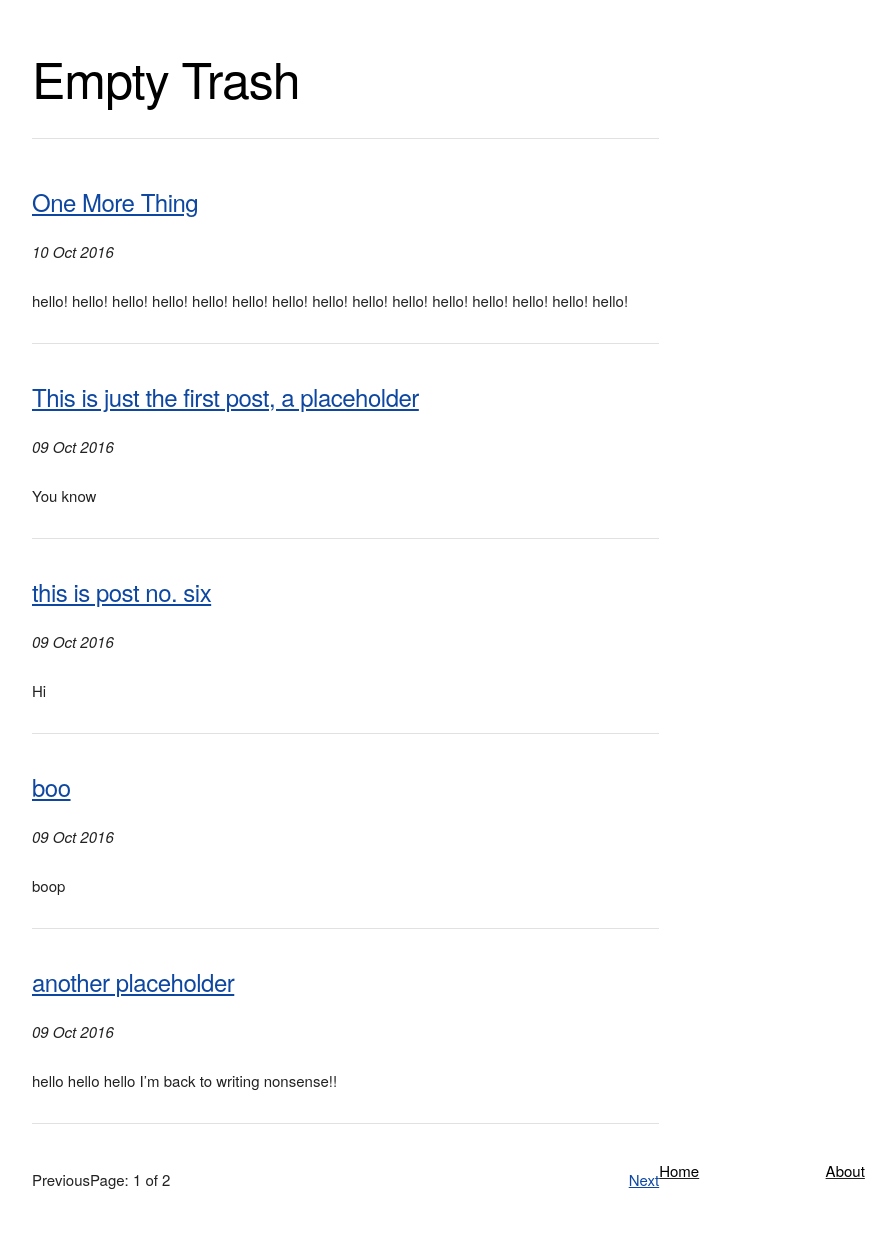
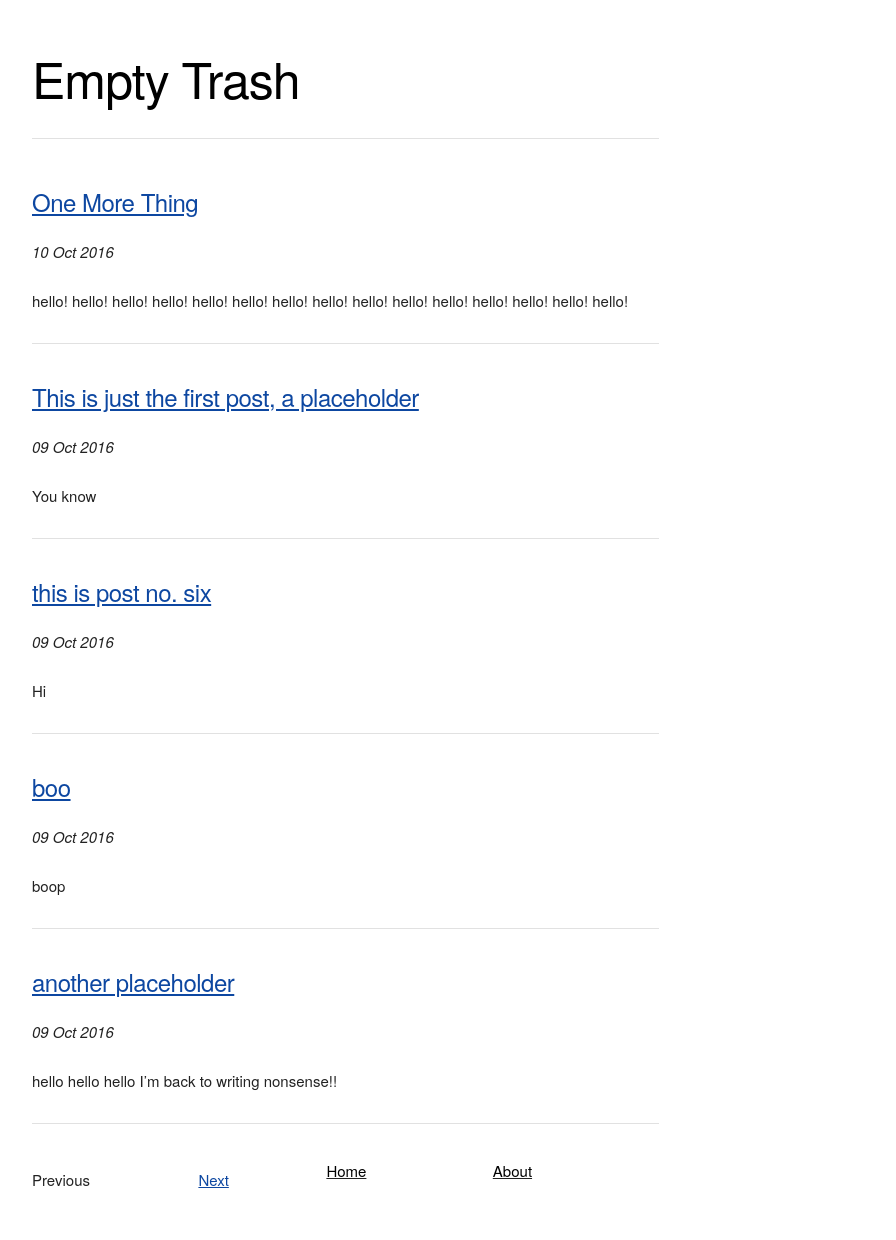
Before and after one commit to mt-trash/mt-trash.github.io, a Jekyll site: the page built from index.html, in a window 1280 px wide. Shown: the whole page, without its empty margins (128-1024 px from the left). Built offline with Jekyll 4.4.1, drawn with Linux system fonts in a browser that asks for light colours; the list of posts is cut into pages by our own code.

Commit message:
Update index.html

```diff
--- a/index.html
+++ b/index.html
@@ -11,16 +11,17 @@ title: Empty Trash
   </div>
 </div>
 <div class="row">
-  <div class="eight columns" style="margin-top: 1%">
+  <div class="two columns" style="margin-top: 1%">
   {% if paginator.previous_page %}
-    <a href="{{ paginator.previous_page_path }}" class="u-pull-left">Previous</a>
+    <a href="{{ paginator.previous_page_path }}">Previous</a>
   {% else %}
-    <span class="u-pull-left">Previous</span>
+    <span>Previous</span>
   {% endif %}
-  <span class="page_number ">Page: {{ paginator.page }} of {{ paginator.total_pages }}</span>
+  </div>
+  <div class="two columns" style="margin-top: 1%">
   {% if paginator.next_page %}
-    <a href="{{ paginator.next_page_path }}" class="u-pull-right">Next</a>
+    <a href="{{ paginator.next_page_path }}">Next</a>
   {% else %}
-    <span class="u-pull-right">Next</span>
+    <span>Next</span>
   {% endif %}
 </div>
```
